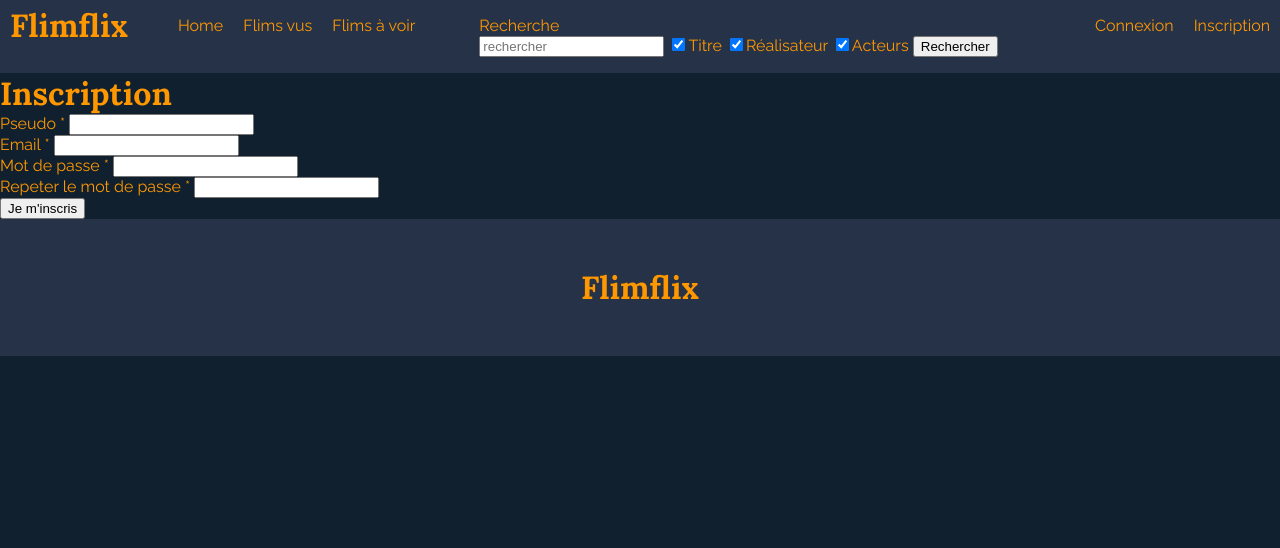
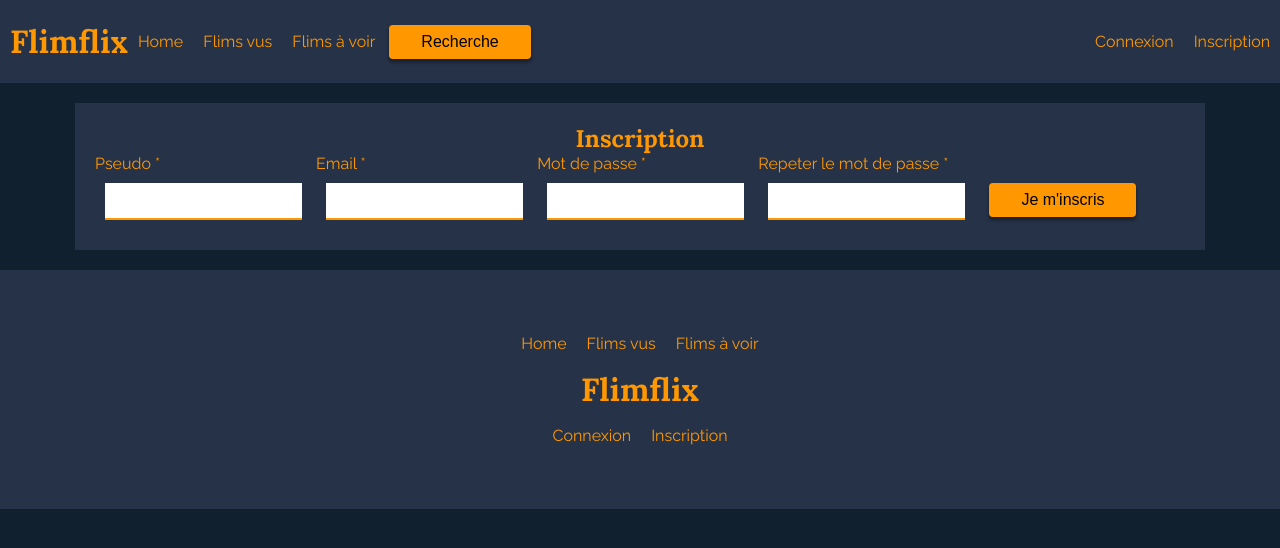
Before and after one commit to Jorelh/TP_FORMATION, a PHP site: page /antoine/inscription.php in a window 1280 px wide. Shown: the top 548 px of the page. Run offline with PHP 8.4, Linux system fonts and the light colour scheme.

Commit message:
menu dropdown, style, js

```diff
--- a/inc/footerFront.php
+++ b/inc/footerFront.php
@@ -4,7 +4,20 @@
 ?>
 
 <footer>
+
+  <ul>
+    <li><a href="index.php">Home</a></li>
+    <li><a href="#">Flims vus</a></li>
+    <li><a href="#">Flims à voir</a></li>
+  </ul>
+
   <h1>Flimflix</h1>
+
+  <ul>
+    <li><a href="connexion.php">Connexion</a></li>
+    <li><a href="inscription.php">Inscription</a></li>
+  </ul>
+
 </footer>
 
 </body>
--- a/inc/headerFront.php
+++ b/inc/headerFront.php
@@ -5,11 +5,10 @@
 <html>
   <head>
     <meta charset="utf-8">
+    <script type="text/javascript" href="js/jquery.js"></script>
+    <script type="text/javascript" href="js/app.js"></script>
     <link rel="stylesheet" href="style/style.css" media="screen">
     <link href='https://fonts.googleapis.com/css?family=Raleway:400,700|Lora:700,400' rel='stylesheet' type='text/css'>
-    <script type="text/javascript" href="style/app.js">
-
-    </script>
     <title>Flimflix</title>
   </head>
   <body>
@@ -23,19 +22,74 @@
         <li><a href="#">Flims à voir</a></li>
       </ul>
 
-      <ul class="navsearch">
-        <li><a href="#">Recherche</a>
-        <form class="dropdown">
-          <input type="text" name="search" placeholder="rechercher">
-          <input type="checkbox" name="Titre" checked="checked" value="Titre">Titre
-          <input type="checkbox" name="Realisateur" checked="checked" value="Réalisateur">Réalisateur
-          <input type="checkbox" name="Acteurs" checked="checked" value="Acteurs">Acteurs
-          <input type="submit" name="rechercher" value="Rechercher" class="button">
-        </form></li>
-      </ul>
+        <button class="buttonsearch" type="button" name="search">Recherche</button>
 
-      <ul class="navright">
-        <li><a href="connexion.php">Connexion</a></li>
-        <li><a href="inscription.php">Inscription</a></li>
-      </ul>
+        <ul class="navright">
+          <li><a href="connexion.php">Connexion</a></li>
+          <li><a href="inscription.php">Inscription</a></li>
+        </ul>
+
+          <div class="dropdown hide" name="dropdown">
+            <section class="wrapper">
+              <form class="navsearch" method="GET" action="#">
+
+                <div class="inputnav">
+
+                  <input type="text" name="search" placeholder="rechercher"><br>
+
+                  <input type="checkbox" name="selectAll">Tout séléctionner <br>
+
+                  <input type="checkbox" name="category" value="category">Catégories <br>
+                  <input type="checkbox" name="actor" value="actor">Acteur <br>
+                  <input type="checkbox" name="director" value="director">Réalisateur <br>
+
+                  <input type="submit" name="rechercher" value="Go!" class="buttonsearch">
+                </div>
+
+                <div class="inputnav">
+                  <input type="checkbox" checked="checked" name="action" value="action">Action <br>
+                  <input type="checkbox" checked="checked" name="adventure" value="adventure">Aventure <br>
+                  <input type="checkbox" checked="checked" name="biography" value="biography">Biographie <br>
+                  <input type="checkbox" checked="checked" name="comedy" value="comedy">Comedie <br>
+                  <input type="checkbox" checked="checked" name="coming_of_age" value="coming_of_age">coming_of_age <br>
+                  <input type="checkbox" checked="checked" name="coming_out" value="coming_out">Coming Out <br>
+                  <input type="checkbox" checked="checked" name="computer_animation" value="computer_animation">Animation <br>
+                  <input type="checkbox" checked="checked" name="thriller" value="thriller">Thriller <br>
+                </div>
+
+                <div class="inputnav">
+                  <input type="checkbox" checked="checked" name="crime" value="crime">Crime <br>
+                  <input type="checkbox" checked="checked" name="destiny" value="destiny">Destin <br>
+                  <input type="checkbox" checked="checked" name="documentary" value="documentary">Documentaire <br>
+                  <input type="checkbox" checked="checked" name="drama" value="drama">Drame <br>
+                  <input type="checkbox" checked="checked" name="family" value="family">Famille <br>
+                  <input type="checkbox" checked="checked" name="gangster" value="gangster">Gangster <br>
+                  <input type="checkbox" checked="checked" name="justice" value="justice">Justice <br>
+                  <input type="checkbox" checked="checked" name="tragedy" value="tragedy">Tragedie <br>
+                </div>
+
+                <div class="inputnav">
+                  <input type="checkbox" checked="checked" name="martial_arts" value="martial_arts">Arts-martiaux <br>
+                  <input type="checkbox" checked="checked" name="melodrama" value="melodrama">Melodrame <br>
+                  <input type="checkbox" checked="checked" name="music_halls" value="music_halls">Music Hall <br>
+                  <input type="checkbox" checked="checked" name="political" value="political">Politique <br>
+                  <input type="checkbox" checked="checked" name="romance" value="romance">Romance <br>
+                  <input type="checkbox" checked="checked" name="romantic" value="romantic">Romantique <br>
+                  <input type="checkbox" checked="checked" name="satire" value="satire">Satire <br>
+                  <input type="checkbox" checked="checked" name="sci_fi" value="sci_fi">Science Fiction <br>
+                </div>
+
+                <div class="inputnav">
+                  <input type="checkbox" checked="checked" name="secret_services" value="secret_services">Services Secrets <br>
+                  <input type="checkbox" checked="checked" name="social_study" value="social_study">Social <br>
+                  <input type="checkbox" checked="checked" name="gore" value="gore">Gore <br>
+                  <input type="checkbox" checked="checked" name="sport_film" value="sport_film">Sports <br>
+                  <input type="checkbox" checked="checked" name="gore" value="gore">Gore <br>
+                  <input type="checkbox" checked="checked" name="sport_film" value="sport_film">Sports <br>
+                </div>
+
+              </form>
+            </section>
+          </div>
+
     </header>
--- a/index.php
+++ b/index.php
@@ -32,7 +32,7 @@ foreach ($movies as $movie) {
 
 ?>
 
-<a href="#"><button type="button" name="button">Voir plus de flims</button></a>
+<a href="index.php"><button class="buttonbig" type="button" name="button">Voir d'autres flims</button></a>
 
 </section>
 
--- a/inscription.php
+++ b/inscription.php
@@ -109,38 +109,45 @@ if(!empty($_POST['submitinscription'])) {
 
 <?php include('inc/headerFront.php'); ?>
 
+
+
+	<?php if($success) {
+		echo 'Bravo, vous êtes inscrit!';
+	} else { ?>
+
+		<section class="wrapper">
+
+			<form method="POST" action="inscription.php" id="forminscription">
+
 				<h1>Inscription</h1>
 
-	<?php if($success) {
-		echo 'bravo!';
-	} else { ?>
-
-		<form method="POST" action="inscription.php" id="forminscription">
 				<div class="form-group">
-				<label for="pseudo">Pseudo *</label>
+					<label for="pseudo">Pseudo *</label><br>
 					<span class="error"><?php if(!empty($errors['pseudo'])) { echo $errors['pseudo']; } ?></span>
 					<input type="text" name="pseudo" id="pseudo" class="form-control" value="<?php if(!empty($_POST['pseudo'])) { echo $_POST['pseudo']; } ?>" />
 				</div>
 
 				<div class="form-group">
-				<label for="email">Email *</label>
+					<label for="email">Email *</label><br>
 					<span class="error"><?php if(!empty($errors['email'])) { echo $errors['email']; } ?></span>
 					<input type="email" name="email" id="email" class="form-control" value="<?php if(!empty($_POST['email'])) { echo $_POST['email']; } ?>" />
 				</div>
 
 				<div class="form-group">
-				<label for="password1">Mot de passe *</label>
+					<label for="password1">Mot de passe *</label><br>
 					<span class="error"><?php if(!empty($errors['password'])) { echo $errors['password']; } ?></span>
 					<input type="text" name="password1" id="password1" class="form-control" value="<?php if(!empty($_POST['password1'])) { echo $_POST['password1']; } ?>" />
 				</div>
 
 				<div class="form-group">
-				<label for="password2">Repeter le mot de passe *</label>
+					<label for="password2">Repeter le mot de passe *</label><br>
 					<input type="text" name="password2" id="password2" class="form-control" value="<?php if(!empty($_POST['password2'])) { echo $_POST['password2']; } ?>" />
 				</div>
 
-			<input type="submit" name="submitinscription" value="Je m'inscris" class="btn btn-default" />
+				<input type="submit" name="submitinscription" value="Je m'inscris" class="buttonsearch" />
 			</form>
+
+		</section>
 	<?php } ?>
 
 <?php include('inc/footerFront.php'); ?>
--- a/style/style.css
+++ b/style/style.css
@@ -29,6 +29,7 @@ a:hover{
 ul{
   display: inline-table;
   font-family: 'Raleway', sans-serif;
+  padding: 0;
 }
 
 li{
@@ -39,7 +40,7 @@ li{
   padding-right: 10px;
 }
 
-button{
+.buttonbig{
   padding: 1em 2.5em;
   margin: 20px;
   width: 1130px;
@@ -48,10 +49,15 @@ button{
   border-radius: 3px;
   border: none;
 
+  box-shadow: 0px 3px 5px 1px rgba(0,0,0,0.5);
+  -webkit-box-shadow: 0px 3px 5px 1px rgba(0,0,0,0.5);
+  -moz-box-shadow: 0px 3px 5px 1px rgba(0,0,0,0.5);
+
   transition: .3s;
 }
 
-button:hover{
+.buttonbig:hover{
+  cursor: pointer;
   background: white;
 }
 
@@ -59,6 +65,7 @@ button:hover{
 
 header{
   background: #263248;
+  padding: 1em 0;
 }
 
 header h1{
@@ -72,11 +79,41 @@ header h1{
 }
 
 .navsearch{
-  color: #FF9800;
+  border-top: 2px solid #10202F;
+  padding: 1em 0;
+  margin-top: 1em;
 }
 
-.dropdown{
+.inputnav{
+  display: inline-block;
+  width: 225px;
+}
 
+.hide{
+  display: none;
+}
+
+.open{
+
+}
+
+.buttonsearch{
+  background: #FF9800;
+  border: none;
+  font-size: 1em;
+  padding: .5em 2em;
+  border-radius: 4px;
+
+  box-shadow: 0px 3px 3px 1px rgba(0,0,0,0.3);
+  -webkit-box-shadow: 0px 3px 3px 1px rgba(0,0,0,0.3);
+  -moz-box-shadow: 0px 3px 3px 1px rgba(0,0,0,0.3);
+
+  transition: .3s;
+}
+
+.buttonsearch:hover{
+  background: white;
+  cursor: pointer;
 }
 
 
@@ -107,6 +144,30 @@ header h1{
 }
 
 
+/* Formulaires de connexion et inscription */
+
+#formconnexion, #forminscription{
+  margin: 20px;
+  padding: 20px;
+  background: #263248;
+}
+
+form h1{
+  text-align: center;
+}
+
+.form-group{
+  display: inline-block;
+}
+
+input{
+  padding: 10px;
+  margin: 10px;
+  border: none;
+  border-bottom: 2px solid #FF9800;
+}
+
+
 /* Footer */
 
 footer{
--- a/style/styleback.css
+++ b/style/styleback.css
@@ -29,6 +29,7 @@ a:hover{
 ul{
   display: inline-table;
   font-family: 'Raleway', sans-serif;
+  padding: 0;
 }
 
 li{
```
Also changed, not shown: connexion.php (+14 -10 lines), js/app.js (added, +19 -0 lines), js/jquery.js (added, +37 -0 lines), style/app.js (deleted, +0 -12 lines). Lines whose indentation alone changed are shown as unchanged.
